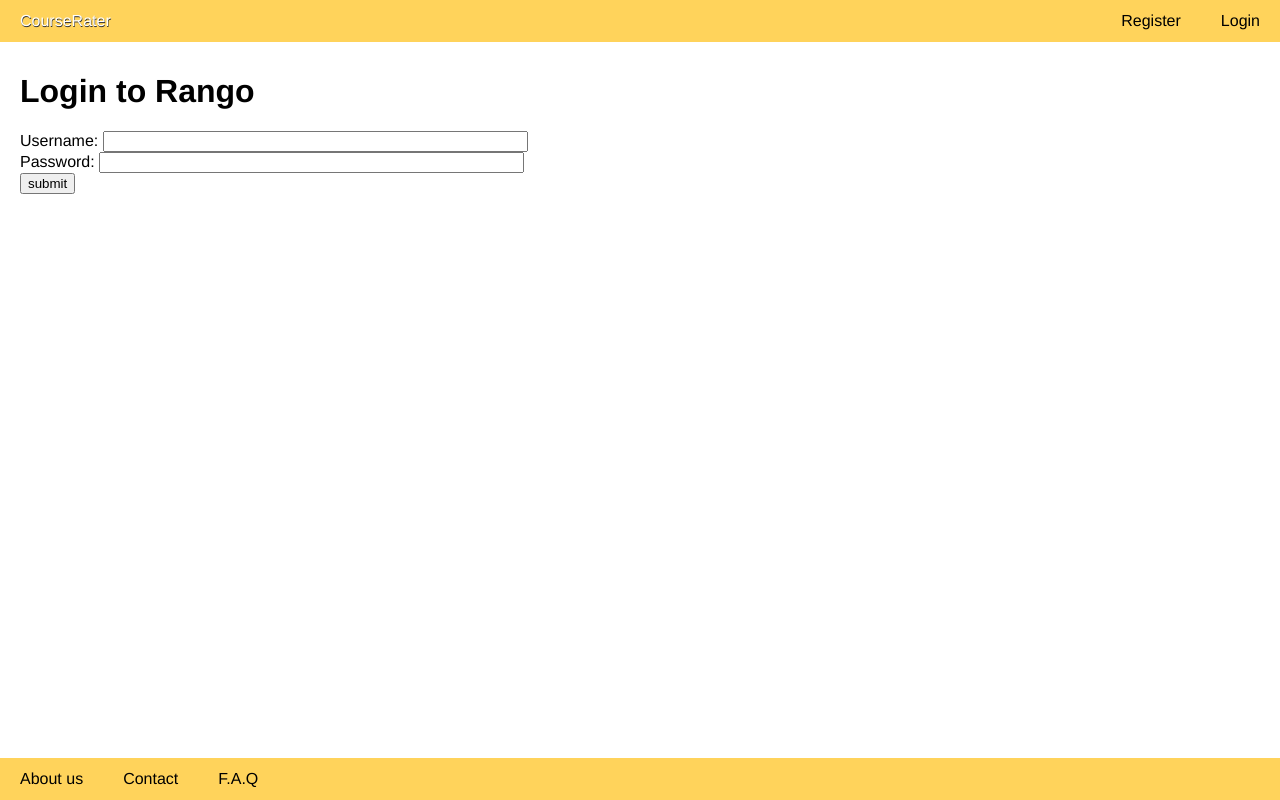
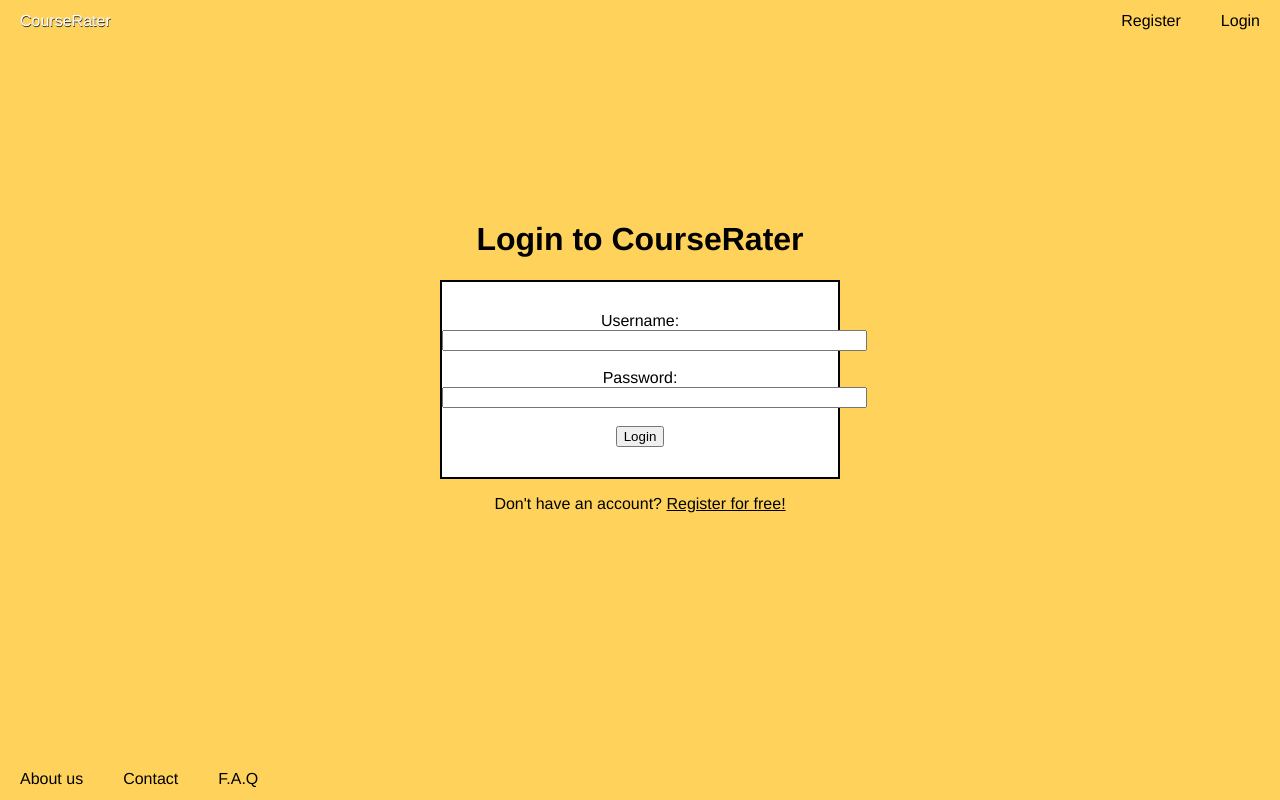
Before and after one commit to Rajan117/CourseRater, a Django app: page /CourseRate/login/ in a window 1280 px wide. Run offline with Django 3.2, Linux system fonts and the light colour scheme.

Commit message:
Added HTML/CSS for login template

```diff
--- /dev/null
+++ b/static/css/login.css
@@ -0,0 +1,31 @@
+
+body {
+  background-color: #ffd35b;
+}
+
+.container {
+  color: black;
+  right: 0px;
+  left: 0px;
+  margin: 0px auto;
+  text-align: center;
+  width: 400px;
+  position: absolute;
+  top: 25%;
+}
+
+.login{
+  border: 2px solid black;
+  background-color: white;
+  padding-top: 30px;
+  padding-bottom: 30px;
+}
+
+a {
+  color: black;
+}
+
+a:hover:not(.active) {
+  color: white;
+  text-decoration: none;
+}
--- a/templates/CourseRater/login.html
+++ b/templates/CourseRater/login.html
@@ -5,14 +5,24 @@
 Login
 {% endblock %}
 
+{% block style_block %}
+  <link rel="stylesheet" type="text/css" href="{% static 'css/login.css' %}"/>
+{% endblock %}
+
 {% block body_block %}
-<h1>Login to Rango</h1>
-<form id="login_form" method="post" action="{% url 'CourseRate:login' %}">
+<div class = "container">
+  <h1>Login to CourseRater</h1>
+  <div class="login">
+  <form id="login_form" method="post" action="{% url 'CourseRate:login' %}">
     {% csrf_token %}
-    Username: <input type="text" name="username" value="" size="50" />
-    <br />
-    Password: <input type="password" name="password" value="" size="50" />
-    <br />
-    <input type="submit" value="submit" />
-</form>
+    Username: <br /><input type="text" name="username" value="" size="50" />
+    <br /><br />
+    Password: <br /><input type="password" name="password" value="" size="50" />
+    <br /><br />
+    <input type="submit" value="Login" /><br />
+  </form>
+  </div>
+  <p>Don't have an account? <a href="{% url 'CourseRate:register' %}">Register for free!</a></p>
+</div>
+
 {% endblock %}
--- a/templates/CourseRater/register.html
+++ b/templates/CourseRater/register.html
@@ -5,6 +5,7 @@
 {% block title_block %}
     Register
 {% endblock %}
+
 
 {% block body_block %}
 <h1>Register for Course Rater</h1>
```
Also changed, not shown: db.sqlite3, 1 other file.
